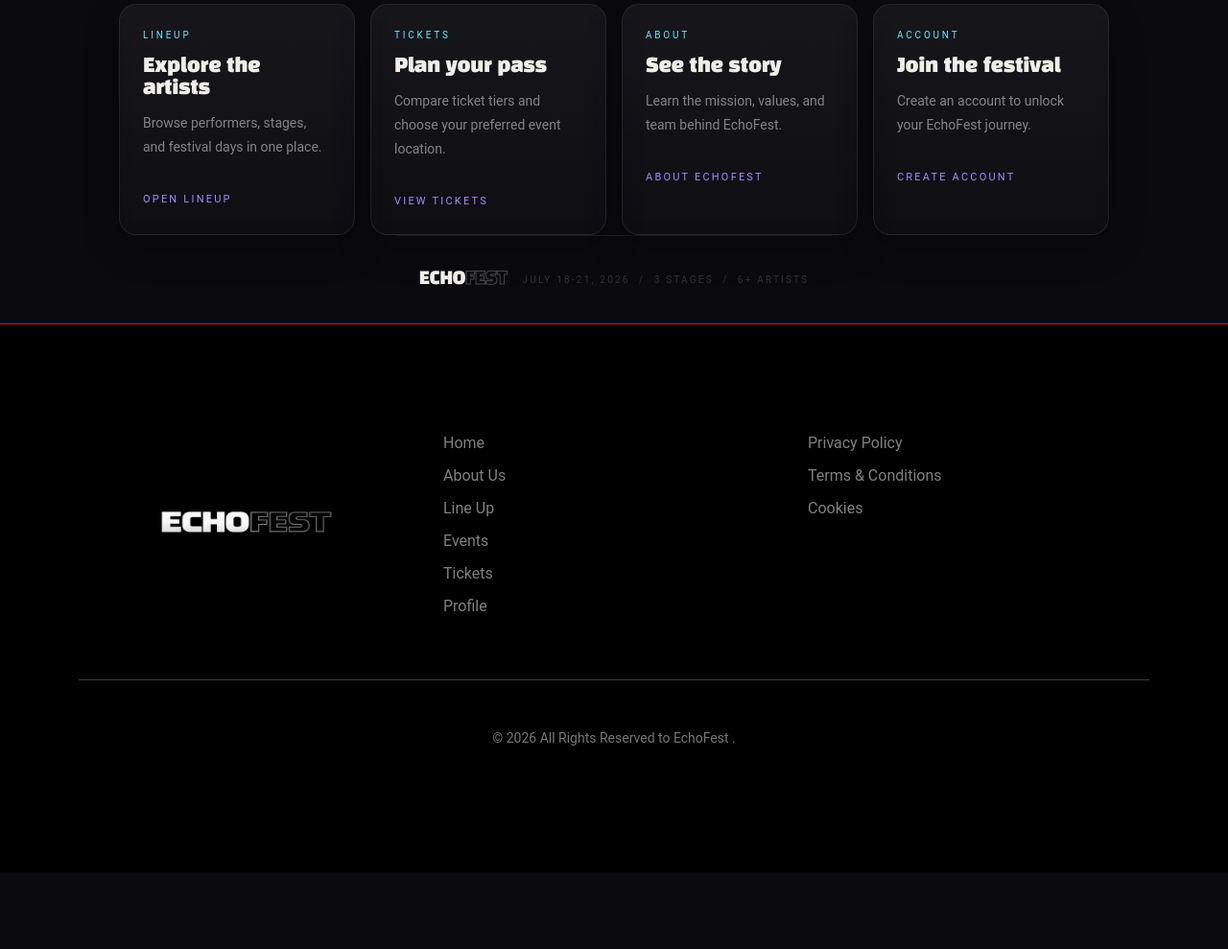
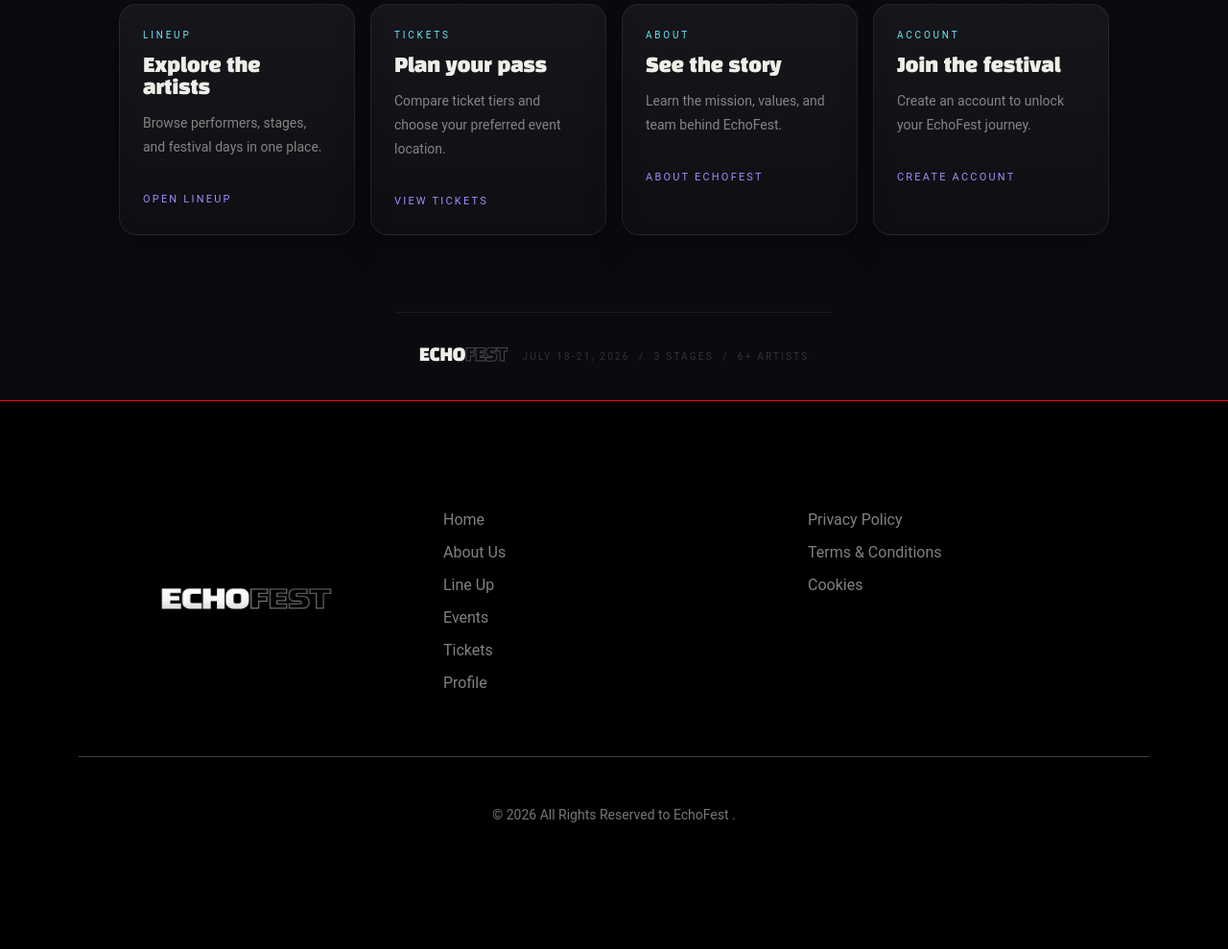
Before and after one commit to sarakycyku/EchoFest, a PHP site: page /pages/home.php in a window 1280 px wide. Shown: the part 3079-4068 px from the top of the page at 96% size. Before the commit the page ends 3988 px from the top, so only its background shows below. Run offline with PHP 8.4, Linux system fonts and the light colour scheme.

Commit message:
zgjerimi i footer te home

```diff
--- a/assets/css/home.css
+++ b/assets/css/home.css
@@ -593,8 +593,8 @@ body {
   justify-content: space-between;
   flex-wrap: wrap;
   gap: 1rem;
-  max-width: 860px;
-  margin: 0 auto;
+  max-width: 1080px;
+  margin: 80px auto 0;
 }
 .footer-brand {
   font-family: 'Black Han Sans', sans-serif;
```
